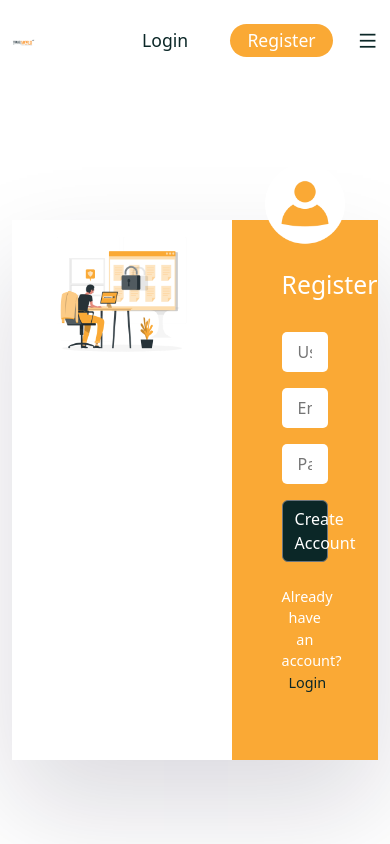
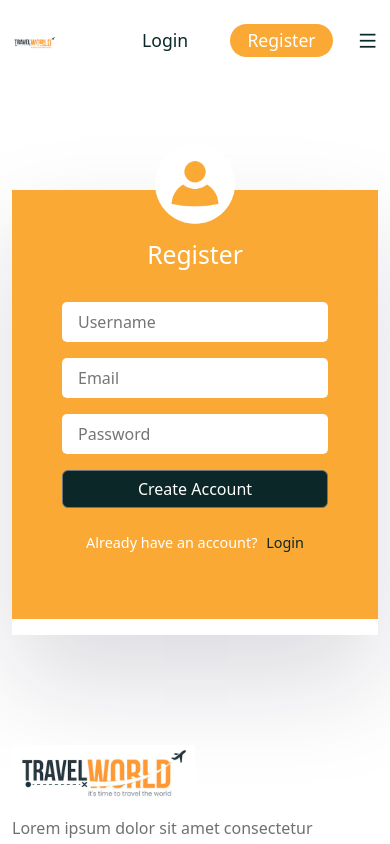
Before and after one commit to Antarip1047/Tours-and-Travels-MERN, a React (Create React App) app in the folder frontend/: page /register in a window 390 px wide. Shown: the top 844 px of the page. Built offline with nearby package versions, Linux system fonts and the light colour scheme; a web font is replaced by a local one.

Commit message:
Added responsiveness to login page, newsletter

```diff
--- a/frontend/src/App.css
+++ b/frontend/src/App.css
@@ -104,6 +104,12 @@ ul {
   }
 }
 
+@media only screen and (max-width: 768px) {
+  .section_subtitle {
+    font-size: 1.3rem;
+  }
+}
+
 
 /* .App {
   text-align: center;
--- a/frontend/src/components/Header/header.css
+++ b/frontend/src/components/Header/header.css
@@ -81,3 +81,13 @@
         display: block;
     }
 }
+
+@media only screen and (max-width: 768px) {
+    .logo img {
+        width: 40%;
+    }
+
+    .menu {
+        width: calc(100% - 50%);
+    }
+}
--- a/frontend/src/pages/Tours.jsx
+++ b/frontend/src/pages/Tours.jsx
@@ -45,7 +45,7 @@ const Tours = () => {
             !loading && !error &&
             <Row>
             { tours?.map(tour => (
-                <Col lg="3" className="mb-4" key={tour._id}>
+                <Col lg="3" md='6' sm='6' lassName="mb-4" key={tour._id}>
                   <TourCard tour={tour}/>
                 </Col>
             ))}
--- a/frontend/src/shared/newsletter.css
+++ b/frontend/src/shared/newsletter.css
@@ -48,3 +48,23 @@
     color: var(--heading-color);
     font-size: 1.1rem;
 }
+
+@media only screen and (max-width: 992px) {
+    .newsletter_content h2 {
+        font-size: 2rem;
+    }
+
+    .newsletter_img {
+        display: none;
+    }
+}
+
+@media only screen and (max-width: 576px) {
+    .newsletter_content h2 {
+        font-size: 1.5rem;
+    }
+
+    .newsletter_content p {
+        display: none;
+    }
+}
--- a/frontend/src/styles/login.css
+++ b/frontend/src/styles/login.css
@@ -74,3 +74,30 @@
     margin-left: 5px;
     font-weight: 500;
 }
+
+@media only screen and (max-width: 768px) {
+    .login__img {
+        display: none;
+    }
+
+    .login__form {
+        width: 70%;
+        margin: auto;
+    }
+
+    .login__container {
+        padding-bottom: 3rem;
+        margin-top: 70px;
+    }
+
+}
+
+@media only screen and (max-width: 576px) {
+    .login__form {
+        width: 100%;
+    }
+
+    .login__container {
+        padding-bottom: 1rem;
+    }
+}
--- a/frontend/src/styles/tour-details.css
+++ b/frontend/src/styles/tour-details.css
@@ -120,3 +120,18 @@
 .review__item span{
     font-weight: 500;
 }
+
+@media only screen and (max-width: 768px) {
+    .tour__extra-details {
+        flex-wrap: wrap;
+        row-gap: 1rem;
+    }
+
+    .tour__extra-details span {
+        font-size: 0.9rem;
+    }
+
+    .tour__extra-details span i {
+        font-size: 1rem;
+    }
+}
```
